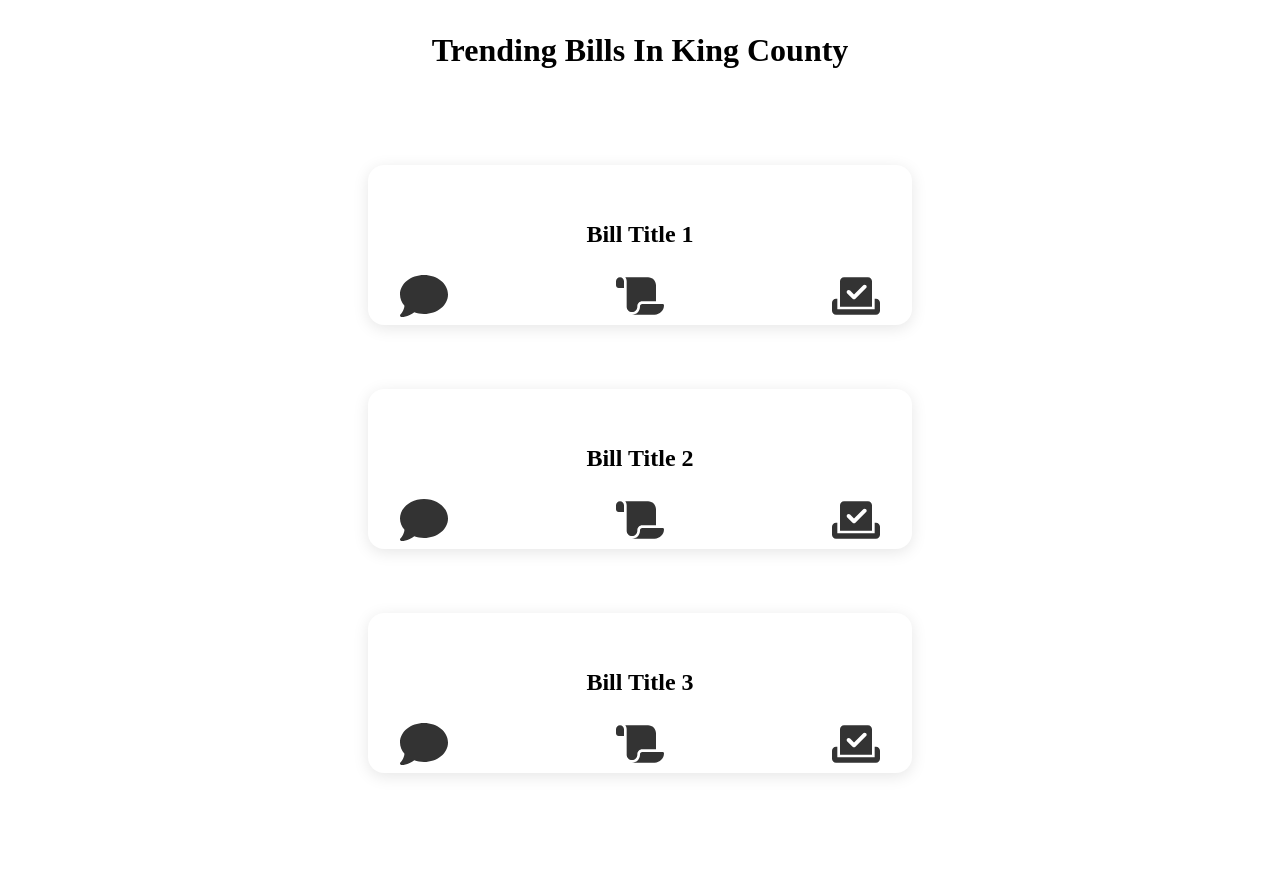
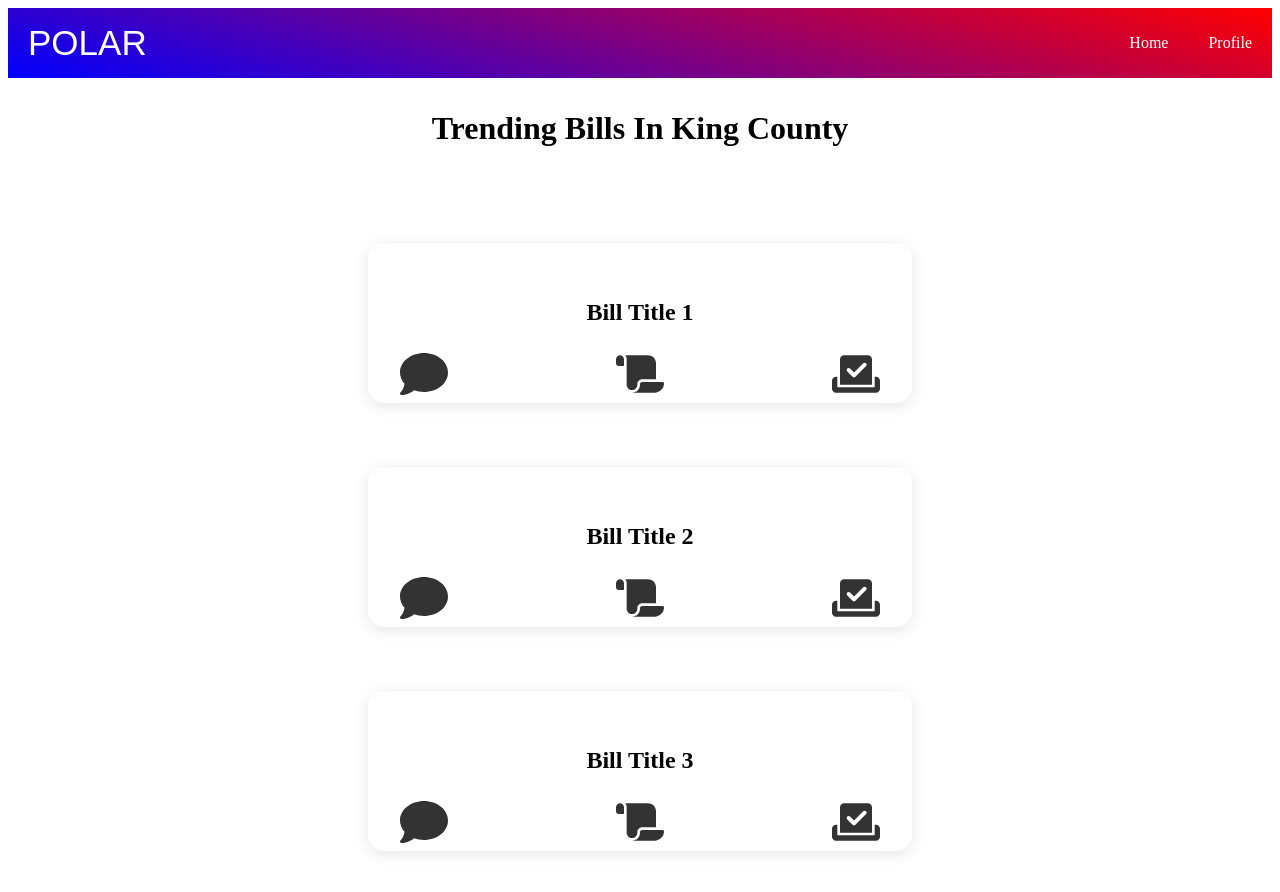
Before and after one commit to UW-INFO442-WI23/pollerbears, a React (Create React App) app: page / in a window 1280 px wide. Shown: the top 892 px of the page. Built offline with nearby package versions, Linux system fonts and the light colour scheme.

Commit message:
added navbar

```diff
--- a/src/App.js
+++ b/src/App.js
@@ -1,9 +1,11 @@
-import HomeScreen from "../src/components/Home";
-import "./index.css"
+import HomeScreen from "./components/Home";
+import NavBar from "../src/components/Nav";
+import "./index.css";
 
 function App(props){
     return(
         <div>
+          <NavBar/>
           <HomeScreen/>
         </div>
     );
--- a/src/components/Nav.js
+++ b/src/components/Nav.js
@@ -2,8 +2,22 @@ import React from 'react'
 
 export default function navbar(props){
     return(
-        <div>
-            Hello
-        </div>
+        <header>
+            <nav>
+                <a className="logo">POLAR</a>
+                <button className="hamburger" id="hamburger" onClick={hamClick}>
+                    <i className="fas fa-bars"></i>
+                </button>
+                <ul className="nav-ul" id="nav-ul">
+                    <a href="#home">Home</a>
+                    <a href="#profile">Profile</a>
+                </ul>
+            </nav>
+        </header>
     );
-}
+};
+
+function hamClick() {
+    const navUL = document.getElementById("nav-ul");
+    navUL.classList.toggle("show");
+};
--- a/src/index.css
+++ b/src/index.css
@@ -49,3 +49,66 @@
   .icon-vote {
     color: #333;
   }
+
+/* Navbar styling */
+nav {
+  display: flex;
+  flex-wrap: wrap;
+  align-items: center;
+  justify-content: space-between;
+  background-color: white;
+  background-image: linear-gradient(15deg, blue 0%, red 100%);
+}
+
+.logo {
+  font-family: 'Nunito Sans', sans-serif;
+  font-family: 'Raleway', sans-serif;
+  font-size: 35px;
+  color: white;
+  padding-left: 20px;
+}
+
+.nav-ul {
+  display: flex;
+  align-items: center;
+  justify-content: center;
+  padding: 0;
+}
+
+.nav-ul a {
+  text-align: center;
+  color: white;
+  padding: 10px 20px;
+  text-decoration: none;
+}
+
+.hamburger {
+  background-color: transparent;
+  border: 0;
+  color: white;
+  font-size: 20px;
+  display: none;
+  cursor: pointer;
+}
+
+.hamburger:focus {
+  outline: none;
+}
+
+/* Size Styling */
+@media screen and (max-width: 767px) {
+  .nav-ul {
+    display: none;
+    flex-direction: column;
+    width: 100%;
+  }
+
+  .nav-ul.show {
+    display: flex;
+  }
+
+  .hamburger {
+    display: flex;
+    padding-right: 10px;
+  }
+}
```
